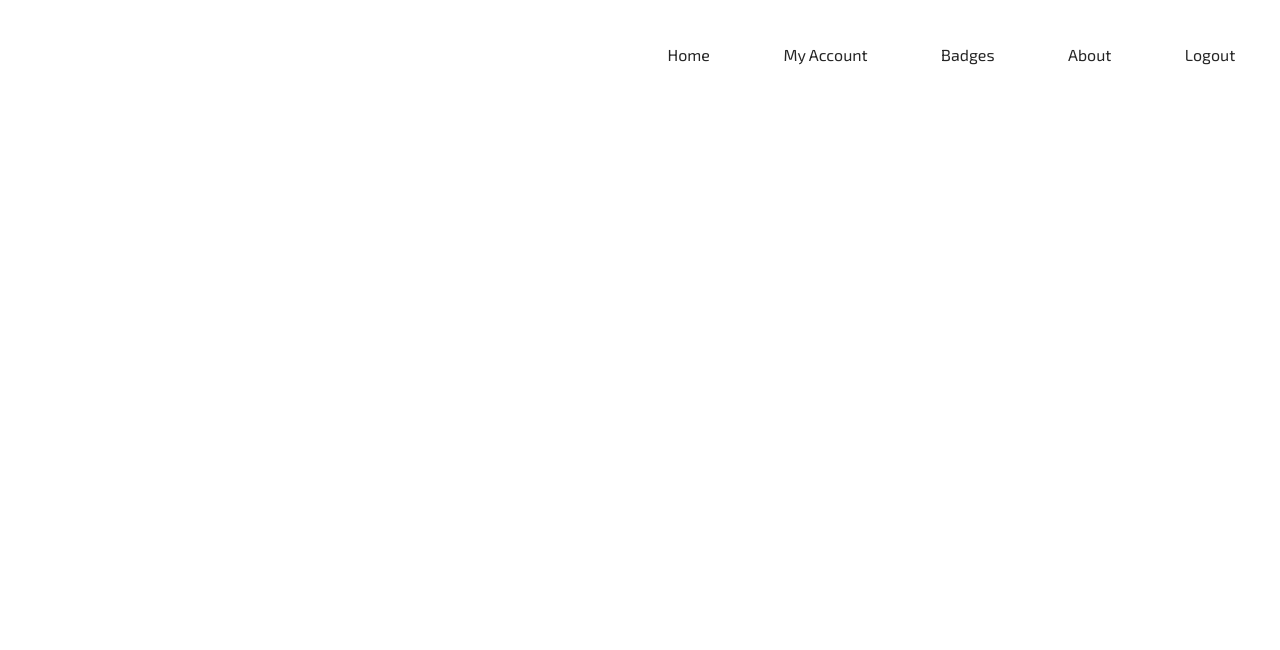
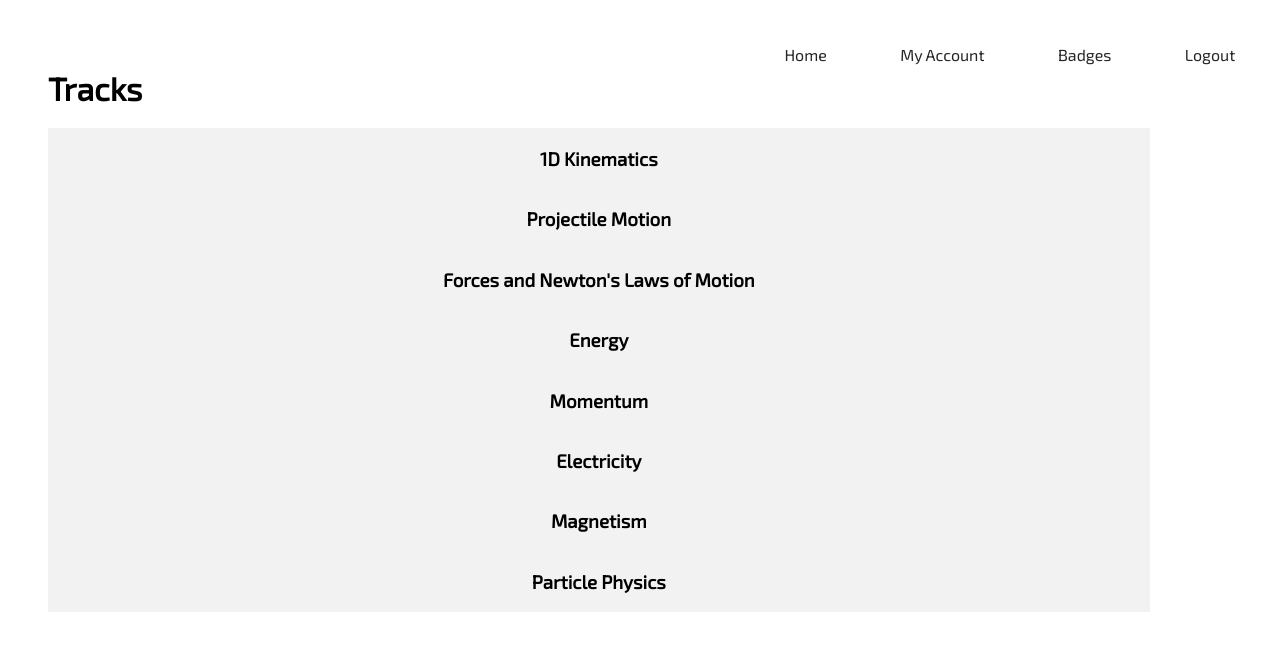
Before and after one commit to ash-mita/LAUNCH-Physics, a website: page LaunchCommandCentral.html in a window 1280 px wide. Drawn offline with Linux system fonts and the light colour scheme.

Commit message:
Created tracks. Modified menu and got rid of About page in menu.

```diff
--- a/LaunchCommandCentral.html
+++ b/LaunchCommandCentral.html
@@ -3,18 +3,45 @@
     <link href='https://fonts.googleapis.com/css?family=Exo+2' rel='stylesheet' type='text/css'>
 </head>
 
-<div>
+<div class = "top">
   <ul>
       <a href = "LaunchLogin.html"><li class = "word">Logout</li></a>
-      <a href = "About.html"><li class = "word">About</li ></a>
       <a href = "Badges.html"><li class = "word">Badges</li></a>
       <a href = "MyAccount.html"><li class = "word">My Account</li></a>
       <a href = "LaunchCommandCentral.html"><li class = "word">Home</li></a>
   </ul>
 </div>
 
+<div class = "dummy"></div>
+
 <div>
-    <!-- sidebar with the different tracks-->
+    <!--sidebar with different tracks-->
+    <ul>
+      <h1>Tracks</h1>
+      <div class= "track">
+        <li><h3>1D Kinematics</h3></li>
+      </div>
+      <div class= "track">
+        <li><h3>Projectile Motion</h3></li>
+      </div><div class= "track">
+        <li><h3>Forces and Newton's Laws of Motion</h3></li>
+      </div>
+      <div class= "track">
+        <li><h3>Energy</h3></li>
+      </div>
+      <div class= "track">
+        <li><h3>Momentum</h3></li>
+      </div>
+      <div class= "track">
+        <li><h3>Electricity</h3></li>
+      </div>
+      <div class= "track">
+        <li><h3>Magnetism</h3></li>
+      </div>
+      <div class= "track">
+        <li><h3>Particle Physics</h3></li>
+      </div>
+    </ul>
 </div>
 <div>
     <!--track preview-->
--- a/main.css
+++ b/main.css
@@ -6,14 +6,6 @@
     text-align: center;
 }
 
-.textbox {
-    background-color: aliceblue;
-    color: darkgrey;
-}
-
-.textbox: {
-    color: aliceblue;
-}
 .button {
     background-color: darkseagreen; /* Green */
     border: 1px solid white;
@@ -55,14 +47,25 @@ a {
   text-decoration: none;
 }
 
-.otherword {
-  text-align: right;
-}
-
 div {
   font-family: 'Exo 2', sans-serif;
 }
 
-input {
-  text-align: left;
+.track {
+  background-color: #f2f2f2;
+  width: 90%;
+  text-align: center;
 }
+
+.track:hover{
+  background-color: darkseagreen;
+  color: aliceblue;
+}
+
+.top {
+  clear:both;
+}
+
+.dummy {
+  height: 5%;
+}
```
Also changed, not shown: Badges.html (+0 -1 lines), MyAccount.html (+0 -1 lines), Register.html (+1 -1 lines), Login.js (added), logoPhysics2.png (added).
